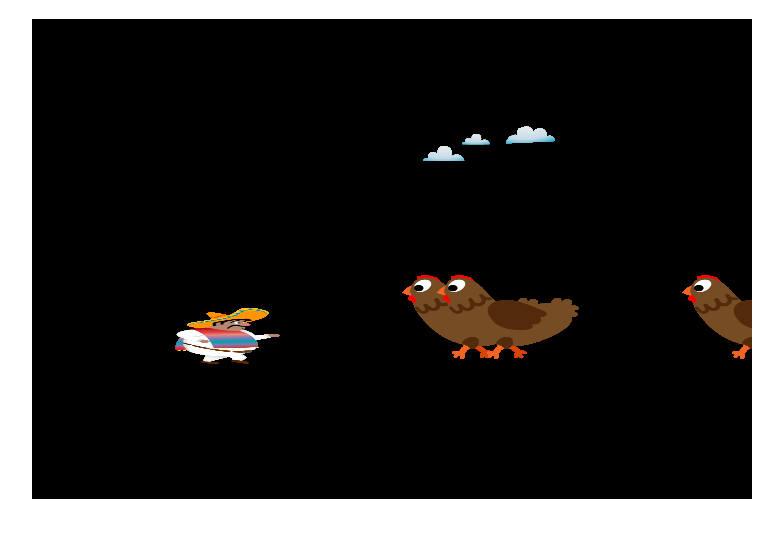
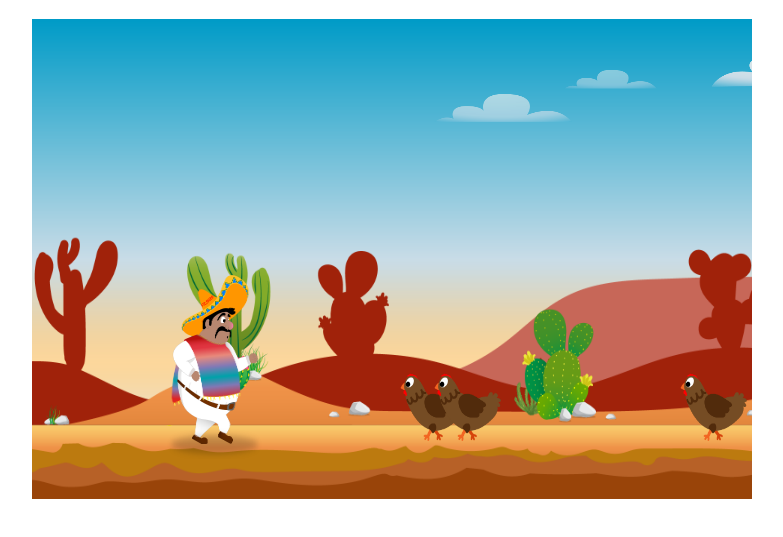
Before and after one commit to Johannes-Waechter/El_Pollo_Loco, a plain HTML site: page index.html in a window 1280 px wide. Shown: the part 69-606 px from the top of the page, without its empty margins (248-1031 px from the left). Drawn offline with Linux system fonts and the light colour scheme.

Commit message:
create: add new backgrounds, style:fix sizes

```diff
--- /dev/null
+++ b/classes/background-object.class.js
@@ -0,0 +1,11 @@
+class backgroundObject extends MovableObjekt{
+
+
+    constructor(imagePath){
+        super().loadImage(imagePath);
+        this.x = 0;
+        this.y = 0;
+        this.width = 720;
+        this.height = 480;
+    }
+}
--- a/classes/character.class.js
+++ b/classes/character.class.js
@@ -1,5 +1,8 @@
 class Character extends MovableObjekt{
 
+   height = 300;
+  width = 125;
+  y = 140;
 constructor(){
    super().loadImage('img/2_character_pepe/2_walk/W-21.png');
 }
--- a/classes/chicken.class.js
+++ b/classes/chicken.class.js
@@ -1,4 +1,7 @@
 class chicken extends MovableObjekt {
+  height = 80;
+  width = 70;
+  y = 350;
 
    constructor() {
       super().loadImage('img/3_enemies_chicken/chicken_normal/1_walk/1_w.png');
--- a/classes/clouds.class.js
+++ b/classes/clouds.class.js
@@ -1,10 +1,12 @@
 class clouds extends MovableObjekt {
+    y = 20;
+    width = 500;
+    height = 200;
 
-   constructor() {
-      super().loadImage('img/5_background/layers/4_clouds/1.png');
-      this.x = 200 + Math.random() * 500;
-this.y = 100;
+    constructor() {
+        super().loadImage('img/5_background/layers/4_clouds/1.png');
+        this.x = 200 + Math.random() * 500;
 
-   }
+    }
 
 }
--- a/classes/movable-objekt.class.js
+++ b/classes/movable-objekt.class.js
@@ -2,8 +2,8 @@ class MovableObjekt {
   x = 120;
   y = 250;
   img;
-  height = 150;
-  widht = 100;
+  height = 200;
+  width = 100;
 
 
   loadImage(path) {
--- a/classes/worl.class.js
+++ /dev/null
@@ -1,36 +0,0 @@
-class World {
-
-    character = new Character();
-    clouds = new clouds();
-    enemies = [
-        new chicken(),
-        new chicken(),
-        new chicken(),
-    ];
-    canvas;
-    ctx;
-
-
-    constructor(canvas) {
-        this.ctx = canvas.getContext('2d')
-        this.canvas = canvas;
-        this.draw();
-
-    }
-
-    draw() {
-        this.ctx.clearRect(0, 0, this.canvas.widht, this.canvas.height);
-
-        this.ctx.drawImage(this.character.img, this.character.x, this.character.y, this.character.height, this.character.widht);
-        this.enemies.forEach(enemy => {
-            this.ctx.drawImage(enemy.img, enemy.x, enemy.y, enemy.height, enemy.widht);
-
-        });
-        this.ctx.drawImage(this.clouds.img, this.clouds.x, this.clouds.y, this.clouds.height, this.clouds.widht)
-
-        let self = this;
-        requestAnimationFrame(function () {
-            self.draw()
-        });
-    }
-}
--- /dev/null
+++ b/classes/world.class.js
@@ -0,0 +1,52 @@
+class World {
+
+    character = new Character();
+    clouds = [
+        new clouds(),
+    ];
+    enemies = [
+        new chicken(),
+        new chicken(),
+        new chicken(),
+    ];
+    backgroundObjects = [
+        new backgroundObject('img/5_background/layers/air.png'),
+        new backgroundObject('img/5_background/layers/3_third_layer/1.png'),
+        new backgroundObject('img/5_background/layers/2_second_layer/1.png'),
+        new backgroundObject('img/5_background/layers/1_first_layer/1.png'),
+    ];
+    canvas;
+    ctx;
+
+
+    constructor(canvas) {
+        this.ctx = canvas.getContext('2d')
+        this.canvas = canvas;
+        this.draw();
+
+    }
+
+    draw() {
+        this.ctx.clearRect(0, 0, this.canvas.width, this.canvas.height);
+
+        this.addObjectsToMap(this.backgroundObjects); // zuerst Hintergrund
+        this.addObjectsToMap(this.clouds);
+        this.addObjectsToMap(this.enemies);
+        this.addToMap(this.character);               // Charakter ganz oben
+
+        let self = this;
+        requestAnimationFrame(function () {
+            self.draw()
+        });
+    }
+
+    addToMap(mo) {
+        this.ctx.drawImage(mo.img, mo.x, mo.y, mo.width, mo.height);
+    }
+
+    addObjectsToMap(objects) {
+        objects.forEach(o => {
+            this.addToMap(o);
+        });
+    }
+}
--- a/index.html
+++ b/index.html
@@ -18,9 +18,10 @@
     <script src="./classes/character.class.js"></script>
     <script src="./classes/chicken.class.js"></script>
     <script src="./classes/clouds.class.js"></script>
+    <script src="./classes/background-object.class.js"></script>
+    <script src="./classes/world.class.js"></script>
 
-    <script src="./classes/worl.class.js"></script>
 
-     <script src="./js/game.js"></script>
+    <script src="./js/game.js"></script>
 </body>
 </html>
--- a/js/game.js
+++ b/js/game.js
@@ -1,13 +1,10 @@
 let canvas;
-// let ctx;
 let world
 
 function init(){
 
 canvas = document.getElementById('canvas')
 world = new World(canvas);
-// ctx = canvas.getContext('2d');
-
 console.log('my character is', world.character);
 
 }
```
